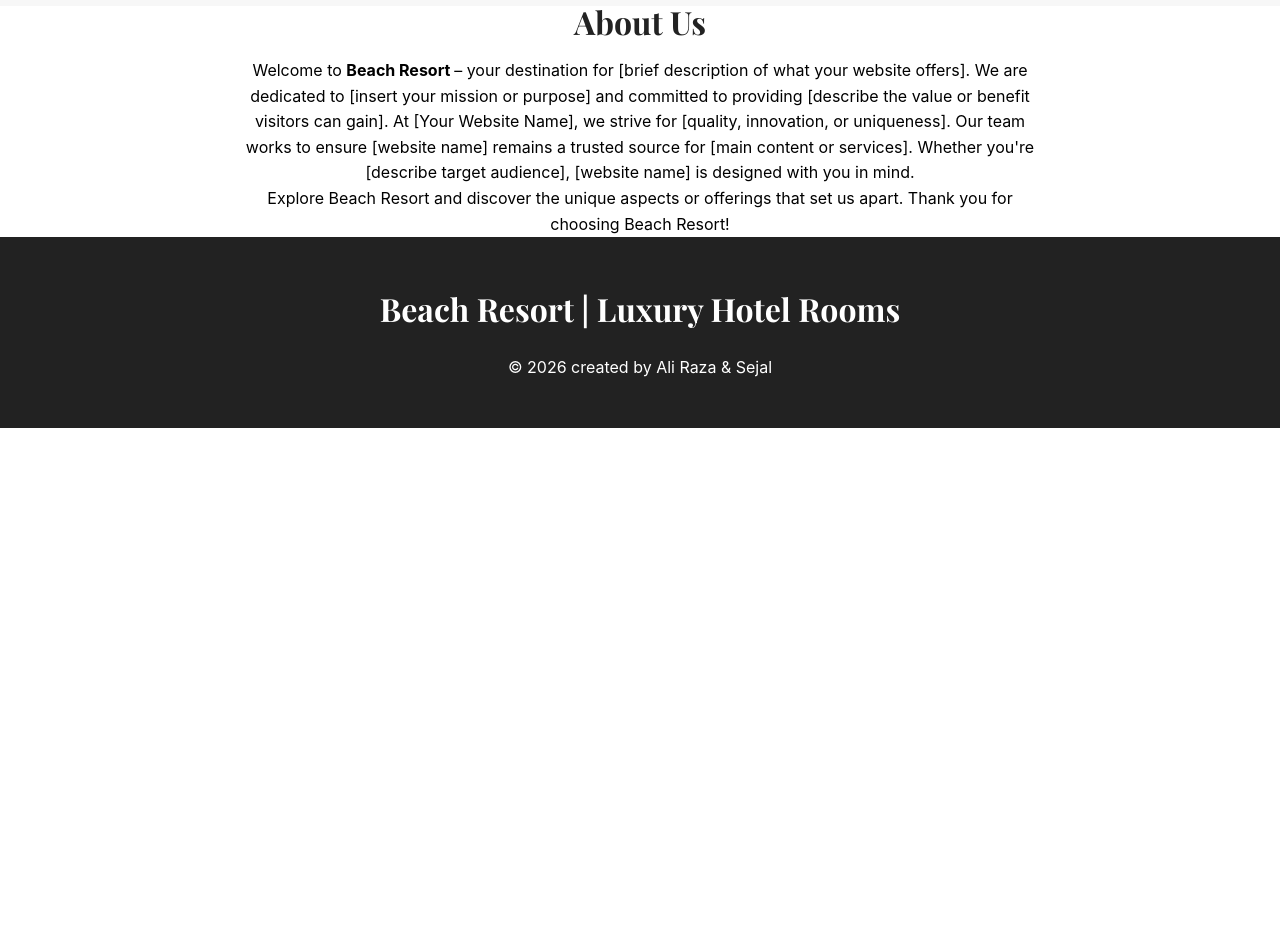
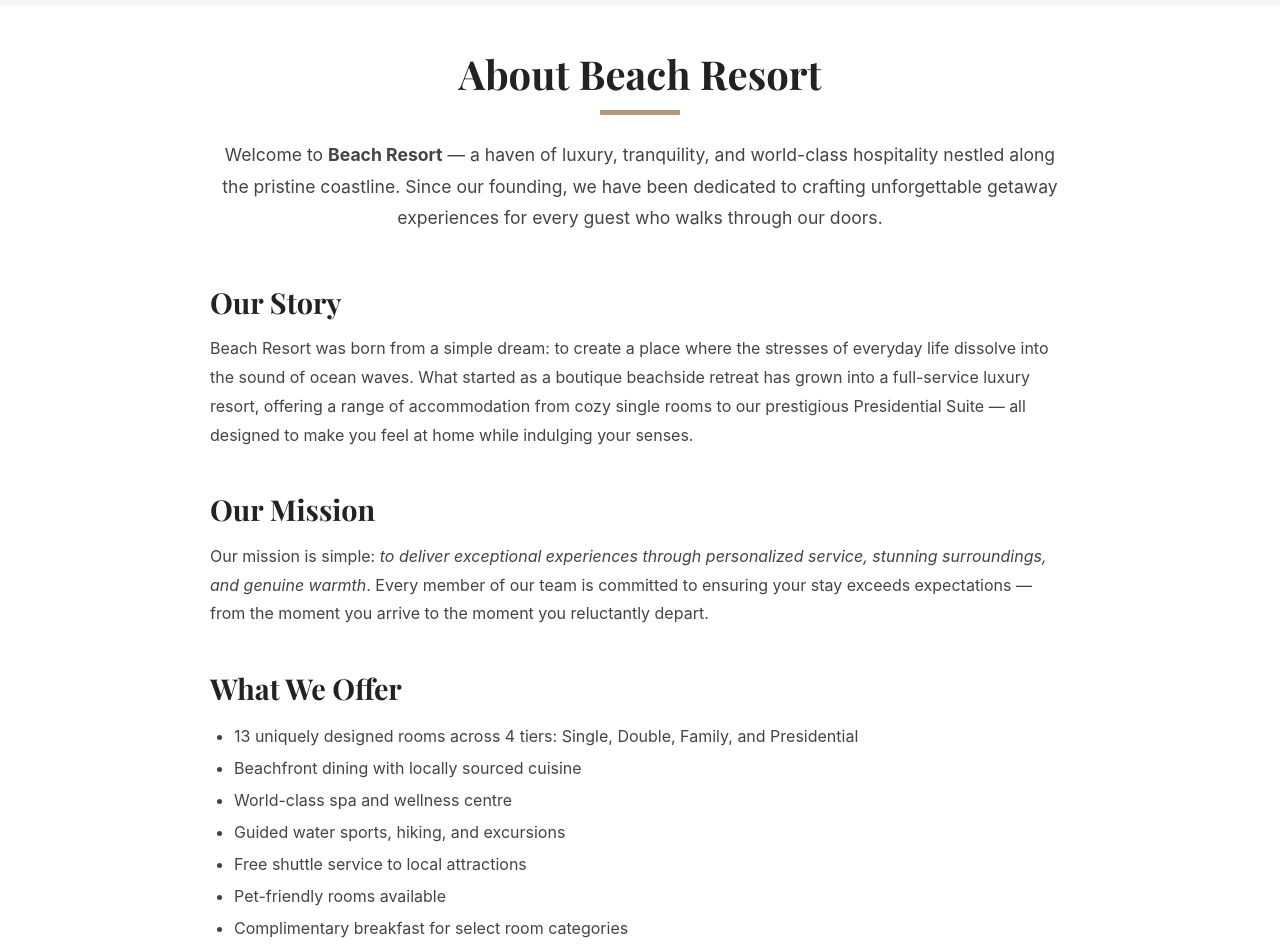
Before and after one commit to alirazaay/Beach-Resort-Website, a React (Create React App) app: page /about in a window 1280 px wide. Shown: the part 60-1012 px from the top of the page. Before the commit the page ends 800 px from the top, so only its background shows below. Built offline with nearby package versions, Linux system fonts and the light colour scheme.

Commit message:
feat: implement About page and interactive Contact form with validation and state handling

```diff
--- a/src/Components/About/About.jsx
+++ b/src/Components/About/About.jsx
@@ -1,33 +1,75 @@
-// AboutComponent.jsx
+// About.jsx
 import React from "react";
 
+// FIX: Replaced ALL placeholder text ("[brief description]", "[Your Website Name]", etc.)
+// Placeholder content in production is unprofessional and harms user trust & SEO.
 const About = () => {
-  const containerStyles = {
-    maxWidth: "800px",
-    margin: "0 auto",
-    textAlign: "center",
-  };
+  return (
+    <main style={{ padding: "3rem 1rem" }} aria-label="About Beach Resort">
+      <div style={{ maxWidth: "860px", margin: "0 auto" }}>
+        {/* Hero Section */}
+        <section style={{ textAlign: "center", marginBottom: "3rem" }}>
+          <h1 style={{ fontSize: "2.5em", marginBottom: "1rem", fontFamily: "'Playfair Display', Georgia, serif" }}>
+            About Beach Resort
+          </h1>
+          <div style={{ width: "5rem", height: "5px", background: "#af9a7d", margin: "0 auto 1.5rem" }}></div>
+          <p style={{ lineHeight: "1.8", color: "#444", fontSize: "1.1rem" }}>
+            Welcome to <strong>Beach Resort</strong> — a haven of luxury, tranquility, and
+            world-class hospitality nestled along the pristine coastline. Since our founding,
+            we have been dedicated to crafting unforgettable getaway experiences for every guest
+            who walks through our doors.
+          </p>
+        </section>
 
-  const headingStyles = {
-    fontSize: "2em",
-    marginBottom: "20px",
-  };
+        {/* Our Story */}
+        <section style={{ marginBottom: "2.5rem" }}>
+          <h2 style={{ fontSize: "1.8em", marginBottom: "0.75rem" }}>Our Story</h2>
+          <p style={{ lineHeight: "1.8", color: "#444" }}>
+            Beach Resort was born from a simple dream: to create a place where the stresses of
+            everyday life dissolve into the sound of ocean waves. What started as a boutique
+            beachside retreat has grown into a full-service luxury resort, offering a range of
+            accommodation from cozy single rooms to our prestigious Presidential Suite — all
+            designed to make you feel at home while indulging your senses.
+          </p>
+        </section>
 
-  const paragraphStyles = {
-    lineHeight: "1.6",
-    color:"black"
-  };
+        {/* Our Mission */}
+        <section style={{ marginBottom: "2.5rem" }}>
+          <h2 style={{ fontSize: "1.8em", marginBottom: "0.75rem" }}>Our Mission</h2>
+          <p style={{ lineHeight: "1.8", color: "#444" }}>
+            Our mission is simple: <em>to deliver exceptional experiences through personalized
+            service, stunning surroundings, and genuine warmth</em>. Every member of our team
+            is committed to ensuring your stay exceeds expectations — from the moment you arrive
+            to the moment you reluctantly depart.
+          </p>
+        </section>
 
-  return (
-    <div style={containerStyles}>
-      <h1 style={headingStyles}>About Us</h1>
-      <p style={paragraphStyles}>
-        Welcome to <b> Beach Resort </b> – your destination for [brief description of what your website offers]. We are dedicated to [insert your mission or purpose] and committed to providing [describe the value or benefit visitors can gain]. At [Your Website Name], we strive for [quality, innovation, or uniqueness]. Our team works to ensure [website name] remains a trusted source for [main content or services]. Whether you're [describe target audience], [website name] is designed with you in mind.
-      </p>
-      <p style={paragraphStyles}>
-        Explore Beach Resort and discover the unique aspects or offerings that set us apart. Thank you for choosing Beach Resort!
-      </p>
-    </div>
+        {/* What We Offer */}
+        <section style={{ marginBottom: "2.5rem" }}>
+          <h2 style={{ fontSize: "1.8em", marginBottom: "0.75rem" }}>What We Offer</h2>
+          <ul style={{ lineHeight: "2", color: "#444", paddingLeft: "1.5rem" }}>
+            <li>13 uniquely designed rooms across 4 tiers: Single, Double, Family, and Presidential</li>
+            <li>Beachfront dining with locally sourced cuisine</li>
+            <li>World-class spa and wellness centre</li>
+            <li>Guided water sports, hiking, and excursions</li>
+            <li>Free shuttle service to local attractions</li>
+            <li>Pet-friendly rooms available</li>
+            <li>Complimentary breakfast for select room categories</li>
+          </ul>
+        </section>
+
+        {/* Call to Action */}
+        <section style={{ textAlign: "center", marginTop: "3rem" }}>
+          <p style={{ lineHeight: "1.8", color: "#444", marginBottom: "1.5rem" }}>
+            Whether you are planning a romantic escape, a family holiday, or a solo adventure,
+            Beach Resort is designed with you in mind. We look forward to welcoming you.
+          </p>
+          <a href="/rooms" className="btn-primary" style={{ display: "inline-block" }}>
+            Browse Our Rooms
+          </a>
+        </section>
+      </div>
+    </main>
   );
 };
 
```
